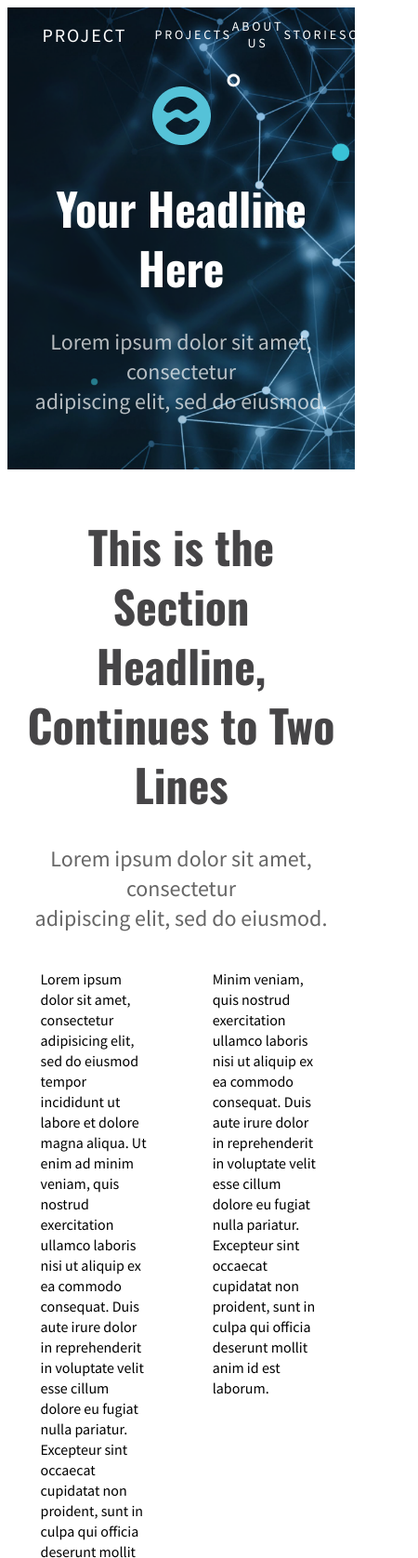
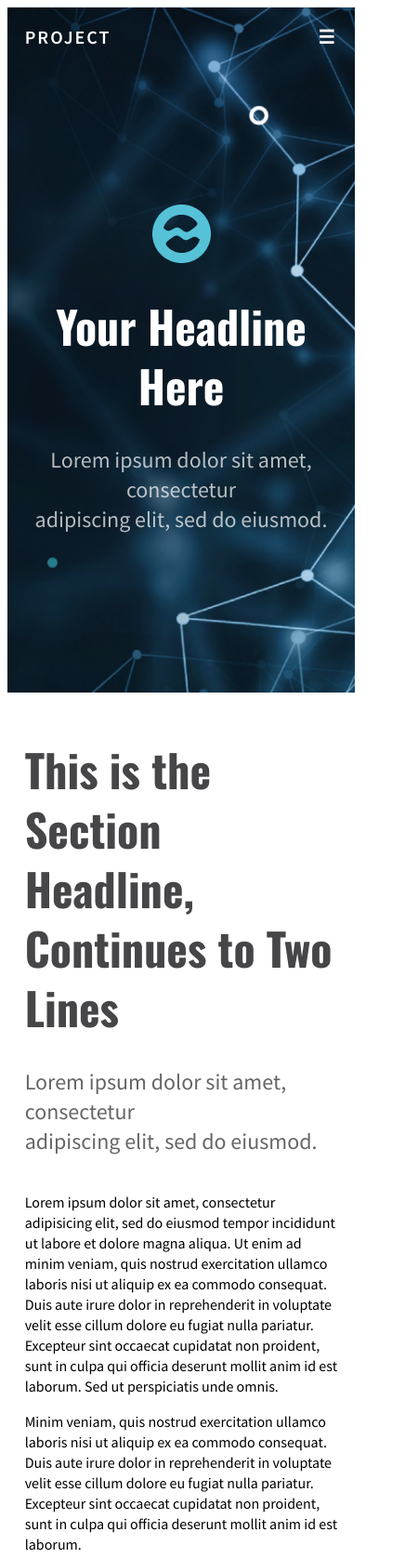
Before and after one commit to lizarazomiller/CSS-Selectors-and-Responsive, a plain HTML site: page index.html in a window 390 px wide. Shown: the top 1676 px of the page at 93% size, 450 px wide, since content can reach past the window. Drawn offline with nearby package versions, Linux system fonts and the light colour scheme.

Commit message:
selectors and responsive

```diff
--- a/index.html
+++ b/index.html
@@ -12,6 +12,7 @@
     <link href="https://fonts.googleapis.com/css2?family=Source+Sans+Pro:ital,wght@0,200;0,300;0,400;0,600;0,700;0,900;1,200;1,300;1,400;1,600;1,700;1,900&display=swap" rel="stylesheet">
     <link rel="preconnect" href="https://fonts.googleapis.com">
     <link rel="preconnect" href="https://fonts.gstatic.com" crossorigin>
+    <link rel="stylesheet" href="https://cdnjs.cloudflare.com/ajax/libs/font-awesome/4.7.0/css/font-awesome.min.css">
 
 </head>
 <body>
@@ -24,6 +25,7 @@
                 <li><a href="">About Us</a></li>
                 <li><a href="">Stories</a></li>
                 <li><a href="">Contact</a></li>
+                <li class="nav-icon">☰</li>
             </ul>
         </header>
         <img src="assets/logo_large.png" alt="company logo">
--- a/styles.css
+++ b/styles.css
@@ -34,6 +34,7 @@ header > a {
     margin-right: 10%;
 
 }
+
 ul {
     margin: 0;
     padding: 0;
@@ -148,7 +149,6 @@ footer > p:nth-child(1) {
 }
 
 footer > p:last-child {
-
     color: rgba(255, 255, 255, 0.4);
     font-style: normal;
     font-weight: 400;
@@ -158,7 +158,6 @@ footer > p:last-child {
     width: 20%;
     display: inline-block;
     align-self: flex-end;
-
 }
 
 .contact-info a {
@@ -200,3 +199,79 @@ footer > p:last-child {
     border-radius: 75px;
     border: none;
 }
+
+header .nav-icon {
+    display: none;
+}
+
+@media only screen and (max-width: 768px) {
+    .top-page {
+        padding: 0 0 40%;
+    }
+    .middle-page {
+        text-align: left;
+        padding-bottom: 10%;
+    }
+    .middle-page-paragraph-container {
+        display: flex;
+        flex-direction: column;
+        row-gap: 1rem;
+    }
+    .middle-page-paragraph-container p {
+        width: 100%;
+        margin: 0;
+    }
+    footer {
+        flex-direction: column;
+    }
+    footer > p:nth-child(1) {
+        display: flex;
+        justify-content: center;
+        width: 100%;
+    }
+    .contact-info {
+        width: 100%;
+        display: inline-flex;
+        justify-content: center;
+    }
+    footer > p:last-child {
+        width: 100%;
+        display: inline-flex;
+        justify-content: center;
+    }
+    header {
+        /* background-color: rgba(137, 43, 226, 0.651); */
+        display: flex;
+        margin-bottom: 40%;
+        align-items: center;
+        padding: 5%;
+    }
+    header > a {
+        /* background-color: rgba(255, 127, 80, 0.685); */
+        font-size: 20px;
+        font-weight: 600;
+        margin: 0;
+        padding: 0px 0px 0px 0px;
+        display: flex;
+        justify-content: center;
+        align-items: center;
+    }
+    ul {
+        /* background-color: rgba(54, 236, 37, 0.507); */
+        display: flex;
+        justify-content: flex-end;
+        align-items: center;
+        flex-direction: row;
+        width: 100%;
+        margin: 0;
+    }
+    ul li:not(:nth-child(5)) {
+        display: none;
+    }
+    header .nav-icon {
+        display: inline-flex;
+        /* background-color: rgba(29, 211, 211, 0.733); */
+        font-size: 20px;
+        font-weight: 600;
+    }
+}
```
